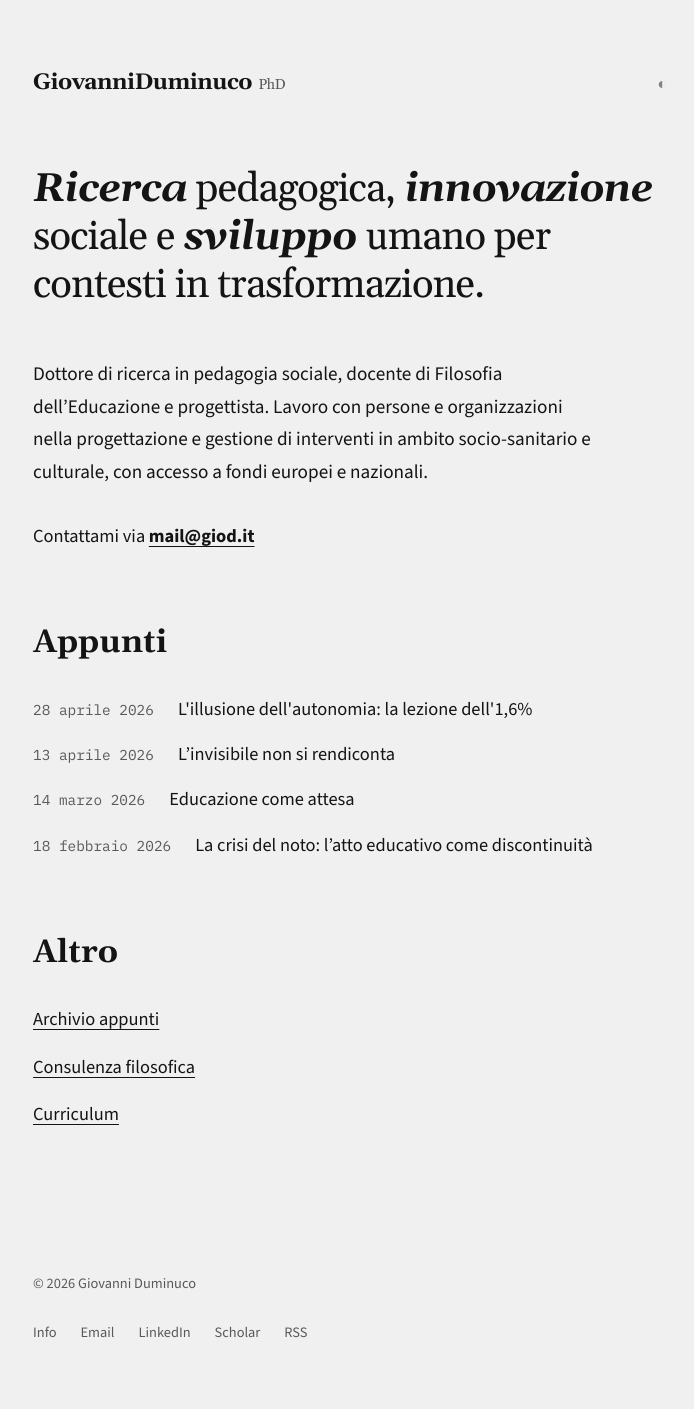
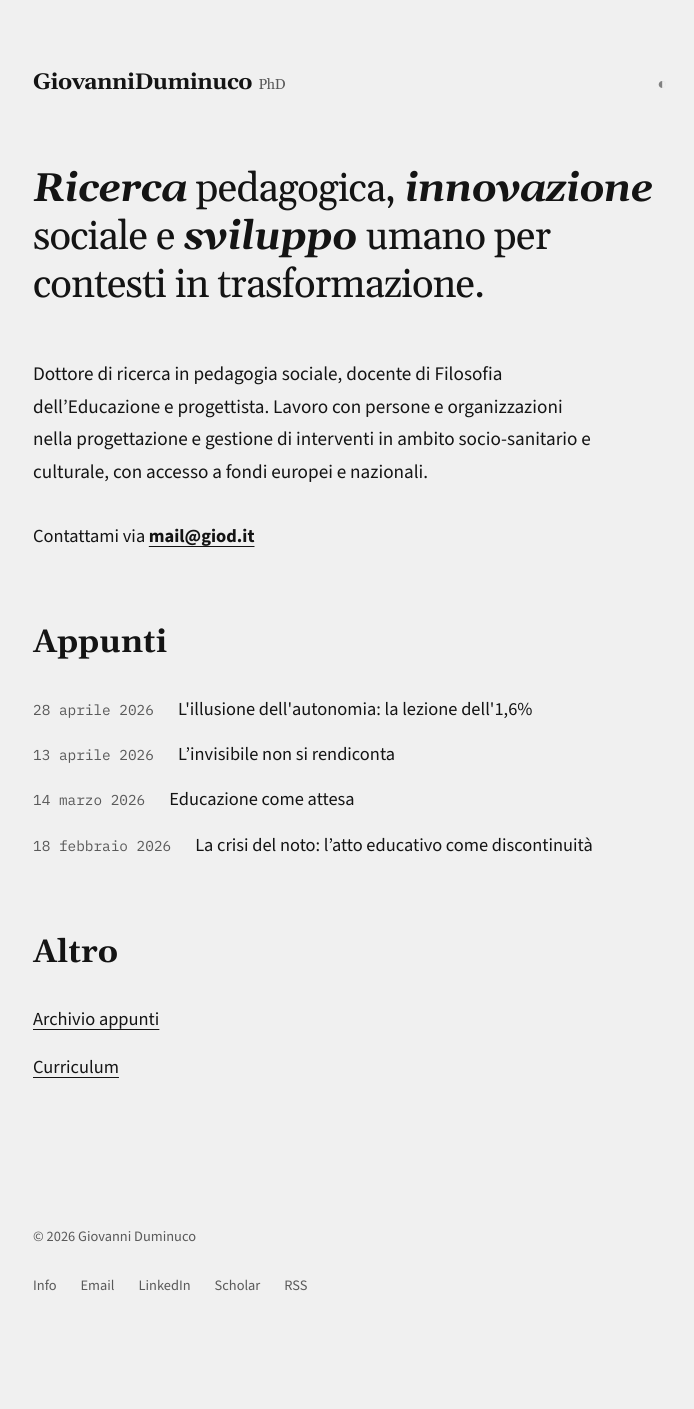
Before and after one commit to dumgio/dumgio.github.io, a Jekyll site: the page built from index.html, in a window 1280 px wide. Shown: the whole page, without its empty margins (127-821 px from the left). Built offline with Jekyll 4.4.1, drawn with Linux system fonts in a browser that asks for light colours; comment, search, counter and statistics services are not loaded; after the commit the page ends 1362 px from its top, so only the background shows below that.

Commit message:
Update index.html

```diff
--- a/index.html
+++ b/index.html
@@ -36,6 +36,5 @@ layout: default
 <h2>Altro</h2>
 <ul style="margin-top: 1rem;">
   <li><a href="{{ '/blog/' | relative_url }}">Archivio appunti</a></li>
-  <li><a href="{{ '/consulenza-filosofica/' | relative_url }}">Consulenza filosofica</a></li>
   <li><a href="{{ '/bio/' | relative_url }}">Curriculum</a></li>
 </ul>
```
